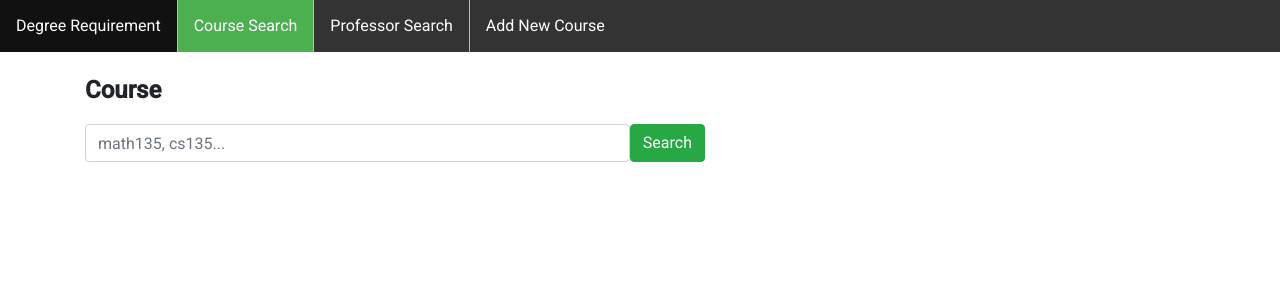
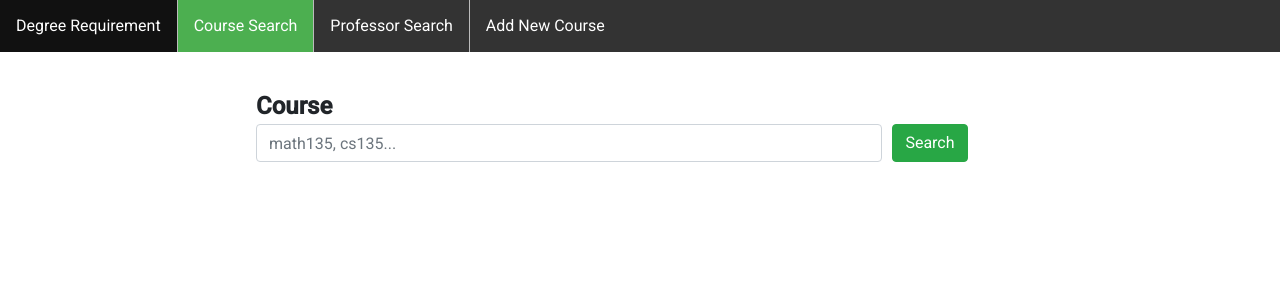
Before and after one commit to RobbieZhuang/WaterFlow-Works, an Angular app in the folder frontend/: page /courseinfo in a window 1280 px wide. Shown: the top 300 px of the page. Built offline with nearby package versions, Linux system fonts and the light colour scheme.

Commit message:
Consistency 4

```diff
--- a/frontend/src/app/degreeReq/degreeReq.component.html
+++ b/frontend/src/app/degreeReq/degreeReq.component.html
@@ -1,6 +1,6 @@
-<div class="container">
-    <span id="formPrompt"><b>The Degree I Want </b></span>
+<div class="background">
     <form class="inputBox" [formGroup]="form">
+        <span id="formPrompt"><b>The Degree I Want </b></span>
         <input id="wantedCouseInput" list="degrees" class="form-control" placeholder="ex: Computer Science.." formControlName="wantedCourse" autocomplete="off">
         <datalist id="degrees">
             <option *ngFor="let d of degrees" [value]="d">
@@ -11,7 +11,7 @@
                 <span class="input-group-text" id="inputGroup-sizing-default">Course Code</span>
             </div>
             <input appFormatCourseCode type="text" appFormartCourseCode formControlName="courseTaken" class="form-control" aria-label="Sizing example input" aria-describedby="inputGroup-sizing-default">
-            <button type="button" class="btn btn-primary" (click)="addCourse()">Add</button>
+            <button id="buttonMarginLeft" type="button" class="btn btn-primary" (click)="addCourse()">Add</button>
         </div>
         <div *ngIf="errorCourseAdd != ''" class="alert alert-danger" role="alert">
             {{errorCourseAdd}}
--- a/frontend/src/app/degreeReq/degreeReq.component.scss
+++ b/frontend/src/app/degreeReq/degreeReq.component.scss
@@ -1,33 +1,12 @@
-.container {
+.background {
     margin-top: 20px;
     display: flex;
+    width: 100%;
     flex-direction: column;
+    justify-content: center;
+    align-items: center;
 }
 
-.flex-container {
-    display: flex;
-    flex-wrap: wrap;
-    width: 700px;
-    margin-top: 10px;
-}
-
-.flex-container>div {
-    border-style: solid;
-    padding-top: 10px;
-    margin: 1px;
-    width: 30%;
-    text-align: center;
-    font-size: 16px;
-    padding: 5px;
-}
-
-// .background {
-//     display: flex;
-//     width: 100%;
-//     flex-direction: column;
-//     justify-content: center;
-//     align-items: center;
-// }
 .coursesTaken {
     margin: 1rem;
 }
@@ -36,10 +15,6 @@
     margin-top: 1rem;
     width: 60%;
     height: 70%;
-}
-
-.form-control {
-    width: 10px;
 }
 
 .box {
@@ -52,11 +27,9 @@
 
 #wantedCouseInput {
     width: 80%;
-    margin-bottom: 30px;
 }
 
-#formPrompt {
-    align-items: left;
+#wantCourse {
     font-size: 1.5rem;
 }
 
@@ -69,3 +42,17 @@ h3 {
     text-decoration-color: blue;
     color: blue;
 }
+
+#buttonMarginLeft {
+    margin-left: 10px;
+}
+
+#wantedCouseInput {
+    width: 80%;
+    margin-bottom: 30px;
+}
+
+#formPrompt {
+    align-items: left;
+    font-size: 1.5rem;
+}
--- a/frontend/src/app/find-course/find-course.component.html
+++ b/frontend/src/app/find-course/find-course.component.html
@@ -1,9 +1,9 @@
-<div class="container">
-    <span id="formPrompt"><b>Course</b></span>
+<div class="background">
     <form class="inputBox" [formGroup]="form">
-        <div class="row" id="leftMargin">
+        <span id="formPrompt"><b>Course</b></span>
+        <div class="row" id="zeroLeftMargin">
             <input id="wantedCouseInput" appFormatCourseCode class="form-control" placeholder="math135, cs135..." formControlName="course" (keydown)="keydownSearchBar($event)">
-            <button type="button" class="btn btn-success" (click)="submit()">Search</button>
+            <button id="buttonLeftMargin" type="button" class="btn btn-success" (click)="submit()">Search</button>
         </div>
 
         <div *ngIf="error != ''" class="alert alert-danger" role="alert">
--- a/frontend/src/app/find-course/find-course.component.scss
+++ b/frontend/src/app/find-course/find-course.component.scss
@@ -1,7 +1,10 @@
-.container {
+.background {
     margin-top: 20px;
     display: flex;
+    width: 100%;
     flex-direction: column;
+    justify-content: center;
+    align-items: center;
 }
 
 .coursesTaken {
@@ -47,12 +50,8 @@
     width: 80%;
 }
 
-#formPrompt {
+#wantCourse {
     font-size: 1.5rem;
-}
-
-#leftMargin {
-    margin-left: 0px;
 }
 
 h3 {
@@ -62,8 +61,7 @@ h3 {
 .flex-container {
     display: flex;
     flex-wrap: wrap;
-    width: 700px;
-    margin-top: 10px;
+    width: 610px;
 }
 
 .flex-container>div {
@@ -93,3 +91,15 @@ h3 {
 .green {
     color: green;
 }
+
+#formPrompt {
+    font-size: 1.5rem;
+}
+
+#buttonLeftMargin {
+    margin-left: 10px;
+}
+
+#zeroLeftMargin {
+    margin-left: 0px;
+}
--- a/frontend/src/app/prereq-tree/treepane/treepane.component.html
+++ b/frontend/src/app/prereq-tree/treepane/treepane.component.html
@@ -1,6 +1,6 @@
 <div class="trees">
     <div class="title">
-        <h1> Prerequisites for {{treelist[0][0].name}} </h1>
+        <span id="formPrompt"><b>Prerequisites for {{treelist[0][0].name}}</b></span>
     </div>
     <div *ngFor="let tree of treelist">
         <div class="hv-container">
--- a/frontend/src/app/prereq-tree/treepane/treepane.component.scss
+++ b/frontend/src/app/prereq-tree/treepane/treepane.component.scss
@@ -33,3 +33,7 @@
     justify-content: center;
     margin-bottom: 30px;
 }
+
+#formPrompt {
+    font-size: 1.5rem;
+}
--- a/frontend/src/app/searchprof/searchprof.component.html
+++ b/frontend/src/app/searchprof/searchprof.component.html
@@ -1,14 +1,11 @@
 <form class="container">
     <span id="formPrompt"><b>Professor Search</b></span>
     <div>
-        First Name:
         <mat-form-field class="example-full-width">
-            <input name="firstName" [(ngModel)]="firstName" type="text" matInput placeholder="Example first name...">
+            <input name="firstName" [(ngModel)]="firstName" type="text" matInput placeholder="First Name">
         </mat-form-field>
-
-        LastName:
         <mat-form-field class="example-full-width">
-            <input name="lastName" [(ngModel)]="lastName" type="text" matInput placeholder="Example last name...">
+            <input name="lastName" [(ngModel)]="lastName" type="text" matInput placeholder="Last Name">
         </mat-form-field>
 
         <button type="button" class="btn btn-success" (click)="submit()">Search</button>
```
